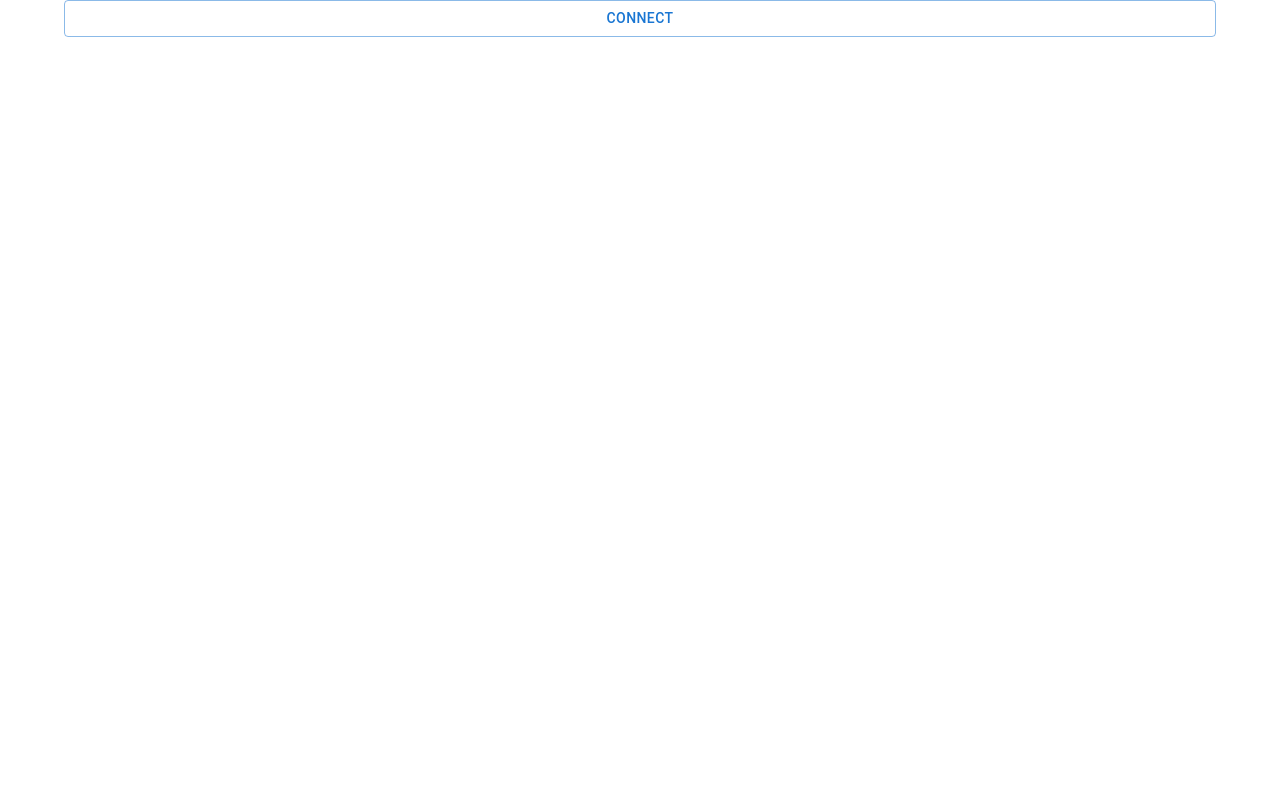
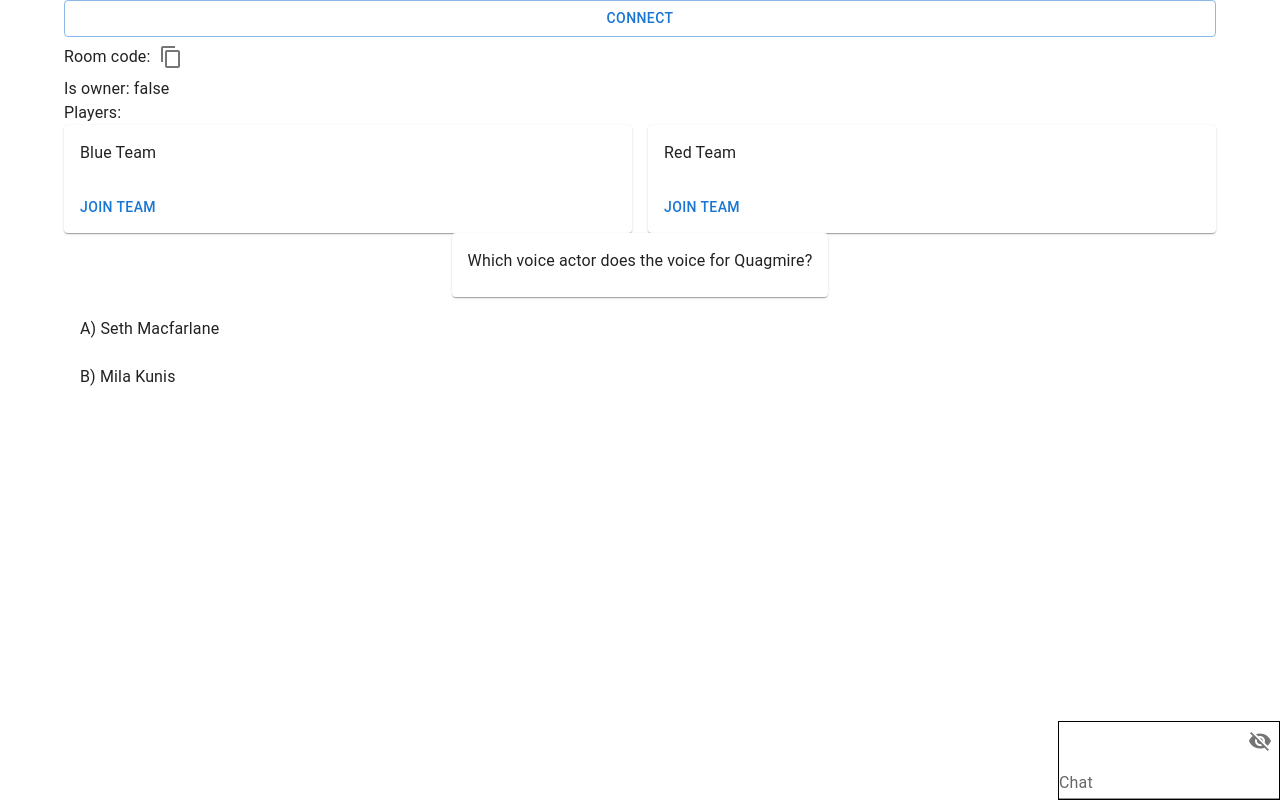
Before and after one commit to jonhuo11/trivia-game, a React (Vite) app: page / in a window 1280 px wide. Built offline with nearby package versions, Linux system fonts and the light colour scheme.

Commit message:
added useCallbacks

```diff
--- a/src/TriviaApp/Room/Room.tsx
+++ b/src/TriviaApp/Room/Room.tsx
@@ -1,5 +1,5 @@
 import { Box, Button, IconButton, Stack, Typography } from "@mui/material";
-import { createContext, useReducer, useRef, useState } from "react";
+import { createContext, useCallback, useReducer, useRef, useState } from "react";
 import JoinRoom from "./JoinRoom";
 import {
 	Action,
@@ -16,7 +16,7 @@ import Chat from "./Chat";
 import TriviaGame, { TriviaGameHandle } from "../Trivia/TriviaGame";
 
 // NOTE Change this for debug on/off
-const DebugMode: boolean = false;
+const DebugMode: boolean = true;
 
 const WebSocketServerAddress = "ws://localhost:9100/ws";
 
@@ -79,7 +79,7 @@ const Room = () => {
 
 	const gameRef = useRef<TriviaGameHandle>(null);
 
-	const onServerMessage = (event: MessageEvent) => {
+	const onServerMessage = useCallback((event: MessageEvent) => {
 		const msgs = JSON.parse(event.data) as ServerMessage[];
 		for (const msgkey in msgs) {
 			const msg = {
@@ -108,9 +108,9 @@ const Room = () => {
 					console.log("Other message type");
 			}
 		}
-	};
+	}, [roomStateDispatch, gameRef.current]);
 
-	const disconnect = () => {
+	const disconnect = useCallback(() => {
 		if (ws.current) {
 			ws.current.close();
 			ws.current = null;
@@ -121,9 +121,9 @@ const Room = () => {
 			gameRef.current.reset();
 		}
 		console.log("Disconnected");
-	};
+	}, [setConnected, roomStateDispatch]);
 
-	const connect = () => {
+	const connect = useCallback(() => {
 		const socket = new WebSocket(WebSocketServerAddress);
 
 		socket.onopen = (event: Event) => {
@@ -152,9 +152,9 @@ const Room = () => {
 		socket.onmessage = onServerMessage;
 
 		ws.current = socket;
-	};
+	}, [setConnected, disconnect, ws.current]);
 
-	const wsSendMessage = (type: PlayerMessageType, content: string) => {
+	const wsSendMessage = useCallback((type: PlayerMessageType, content: string) => {
 		if (!ws.current) {
 			return;
 		}
@@ -164,33 +164,33 @@ const Room = () => {
 				content: content,
 			})
 		);
-	};
+	}, [ws.current]);
 
-	const handleJoinRoom = (code: string) => {
+	const handleJoinRoom = useCallback((code: string) => {
 		const jrm: JoinRoomMessage = {
 			code: code,
 		};
 		wsSendMessage(PlayerMessageType.JoinRoom, JSON.stringify(jrm));
-	};
+	}, [wsSendMessage]);
 
-	const createRoom = () => {
+	const createRoom = useCallback(() => {
 		wsSendMessage(PlayerMessageType.CreateRoom, "");
-	};
+	}, [wsSendMessage]);
 
-	const onChatSend = (msg: string) => {
+	const onChatSend = useCallback((msg: string) => {
 		const chat: RoomActionMessage = {
 			chat: msg,
 		};
 		wsSendMessage(PlayerMessageType.RoomAction, JSON.stringify(chat));
-	};
+	}, [wsSendMessage]);
 
 	// pass down websocket send to child for game messages
-	const wsSendGameMessage = (stringifiedContent: string) => {
+	const wsSendGameMessage = useCallback((stringifiedContent: string) => {
 		wsSendMessage(PlayerMessageType.GameAction, stringifiedContent);
-	};
+	}, [wsSendMessage]);
 
 	// owner is allowed to start the game
-	const startGame = () => {
+	const startGame = useCallback(() => {
 		if (!roomState.isOwner) {
 			console.error("Only the owner can start games");
 			return;
@@ -199,7 +199,7 @@ const Room = () => {
 			start: true,
 		};
 		wsSendMessage(PlayerMessageType.RoomAction, JSON.stringify(ram));
-	};
+	}, [roomState, wsSendMessage]);
 
 	return (
 		<RoomStateContext.Provider value={roomState}>
--- a/src/TriviaApp/Trivia/TriviaGame.tsx
+++ b/src/TriviaApp/Trivia/TriviaGame.tsx
@@ -1,5 +1,6 @@
 import {
 	forwardRef,
+	useCallback,
 	useContext,
 	useImperativeHandle,
 	useState,
@@ -9,6 +10,7 @@ import TeamsList from "./TeamsList";
 import { Box, Button } from "@mui/material";
 import { TriviaGameActionMessage, TriviaGameUpdate } from "../Messages";
 import { ObjectReplace } from "../../Util";
+import QuestionDisplay from "./QuestionDisplay";
 
 enum TriviaState {
 	INLIMBO = 0,
@@ -55,11 +57,11 @@ const TriviaGame = forwardRef<TriviaGameHandle, TriviaGameProps>(
 
 		// TODO reset gameState when disconnected or first connecting
 
-		const onWebsocketDisconnect = () => {
+		const onWebsocketDisconnect = useCallback(() => {
 			setGameState(initialTriviaGameState);
-		};
+		}, [setGameState]);
 
-	    const onServerTriviaGameUpdate = (update: TriviaGameUpdate): void => {
+	    const onServerTriviaGameUpdate = useCallback((update: TriviaGameUpdate): void => {
 			// use cstate here to get current state value as setState calls are batched
 			setGameState((cstate) => {
 				if (update.state !== cstate.state) {
@@ -90,7 +92,7 @@ const TriviaGame = forwardRef<TriviaGameHandle, TriviaGameProps>(
 				ObjectReplace(newC, update);
 				return newC;
 			});
-		};
+		}, [setGameState]);
 
 		// passes the callback for when trivia game updates are received back to the room manager
 		useImperativeHandle(
@@ -110,16 +112,16 @@ const TriviaGame = forwardRef<TriviaGameHandle, TriviaGameProps>(
 			[]
 		);
 
-		const joinTeam = (color: "blue" | "red") => {
+		const joinTeam = useCallback((color: "blue" | "red") => {
 			const tgam: TriviaGameActionMessage = {
 				join: color === "blue" ? 0 : 1,
 			};
 			wsSendGameMessage(JSON.stringify(tgam));
-		};
+		}, [wsSendGameMessage]);
 
-		const startGame = () => {
+		const startGame = useCallback(() => {
 			roomStartGame();
-		};
+		}, [roomStartGame]);
 
 		return (
 			<Box>
@@ -145,14 +147,14 @@ const TriviaGame = forwardRef<TriviaGameHandle, TriviaGameProps>(
 						</Button>
 					</Box>
 				)}
-				{/*
+
                 <Box>
                     <QuestionDisplay
                         q="Which voice actor does the voice for Quagmire?"
                         a={["Seth Macfarlane", "Mila Kunis"]}
                     />
                 </Box>
-        */}
+
 			</Box>
 		);
 	}
```
Lines whose indentation alone changed are shown as unchanged.
